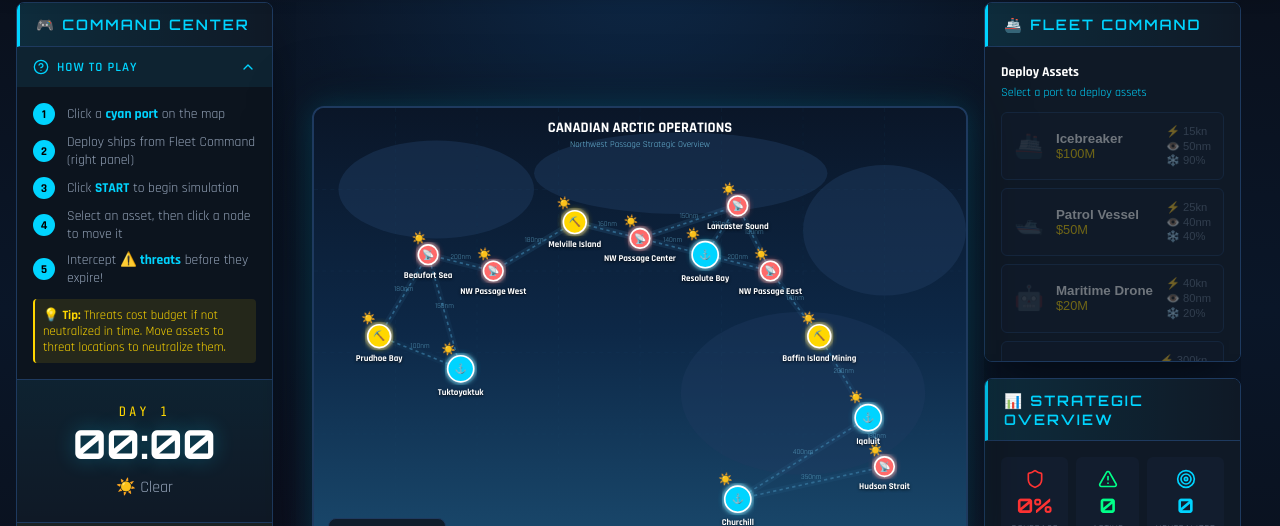
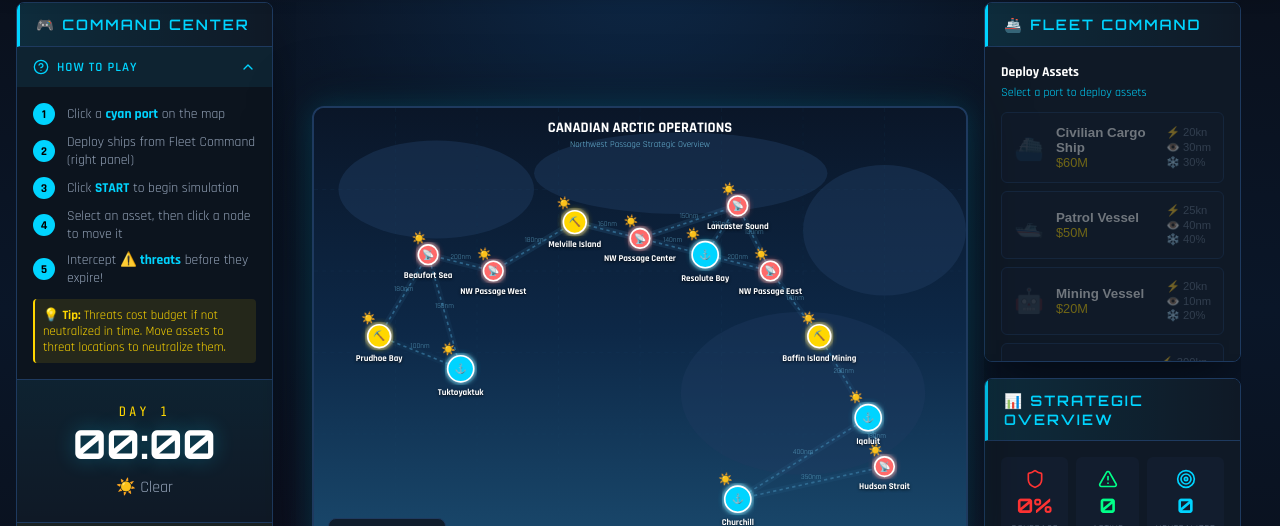
Before and after one commit to BradleyNgu/uOttaHack-8, a React (Vite) app: page / in a window 1280 px wide. Shown: the part 90-616 px from the top of the page. Built offline with nearby package versions, Linux system fonts and the light colour scheme.

Commit message:
New Units

```diff
--- a/src/data/arcticData.js
+++ b/src/data/arcticData.js
@@ -165,17 +165,17 @@ export const EDGES = [
 
 // Asset Types with capabilities
 export const ASSET_TYPES = {
-  icebreaker: {
-    id: 'icebreaker',
-    name: 'Icebreaker',
-    icon: '🚢',
-    maxFuel: 50000,
-    fuelConsumption: 100, // per distance unit
-    speed: 15, // knots equivalent
-    detectionRange: 50,
-    iceCapability: 0.9, // can traverse 90% ice
-    payload: 500,
-    cost: 100,
+  civilianShip: {
+    id: 'civilianShip',
+    name: 'Civilian Cargo Ship',
+    icon: '⛴️',
+    maxFuel: 40000,
+    fuelConsumption: 80,
+    speed: 20,
+    detectionRange: 30,
+    iceCapability: 0.3,
+    payload: 800,
+    cost: 60,
   },
   patrol: {
     id: 'patrol',
@@ -189,14 +189,14 @@ export const ASSET_TYPES = {
     payload: 200,
     cost: 50,
   },
-  drone: {
-    id: 'drone',
-    name: 'Maritime Drone',
+  mining: {
+    id: 'mining',
+    name: 'Mining Vessel',
     icon: '🤖',
     maxFuel: 5000,
     fuelConsumption: 10,
-    speed: 40,
-    detectionRange: 80,
+    speed: 20,
+    detectionRange: 10,
     iceCapability: 0.2,
     payload: 50,
     cost: 20,
@@ -213,15 +213,15 @@ export const ASSET_TYPES = {
     payload: 100,
     cost: 80,
   },
-  submarine: {
-    id: 'submarine',
-    name: 'Submarine',
+  longDistance: {
+    id: 'longDistance',
+    name: 'Long Distane Support Vessel',
     icon: '🐋',
-    maxFuel: 80000,
-    fuelConsumption: 80,
-    speed: 20,
+    maxFuel: 100000,
+    fuelConsumption: 60,
+    speed: 15,
     detectionRange: 60,
-    iceCapability: 0.95, // can go under ice
+    iceCapability: 0.5,
     payload: 300,
     cost: 150,
   },
@@ -235,12 +235,12 @@ export const WEATHER_CONDITIONS = {
   blizzard: { id: 'blizzard', name: 'Blizzard', speedModifier: 0.2, detectionModifier: 0.1, icon: '❄️' },
 };
 
-// Threat types (with damage/cost impact)
+// Threat types
 export const THREAT_TYPES = {
-  unauthorized: { id: 'unauthorized', name: 'Unauthorized Vessel', severity: 'medium', icon: '⚠️', damage: 5, timeLimit: 10 },
-  illegal_fishing: { id: 'illegal_fishing', name: 'Illegal Fishing', severity: 'low', icon: '🎣', damage: 2, timeLimit: 15 },
-  smuggling: { id: 'smuggling', name: 'Smuggling', severity: 'high', icon: '📦', damage: 10, timeLimit: 8 },
-  environmental: { id: 'environmental', name: 'Environmental Hazard', severity: 'high', icon: '🛢️', damage: 15, timeLimit: 5 },
+  unauthorized: { id: 'unauthorized', name: 'Unauthorized Vessel', severity: 'medium', icon: '⚠️' },
+  illegal_fishing: { id: 'illegal_fishing', name: 'Illegal Fishing', severity: 'low', icon: '🎣' },
+  smuggling: { id: 'smuggling', name: 'Smuggling', severity: 'high', icon: '📦' },
+  environmental: { id: 'environmental', name: 'Environmental Hazard', severity: 'medium', icon: '🛢️' },
 };
 
 // Initial scenarios
```
